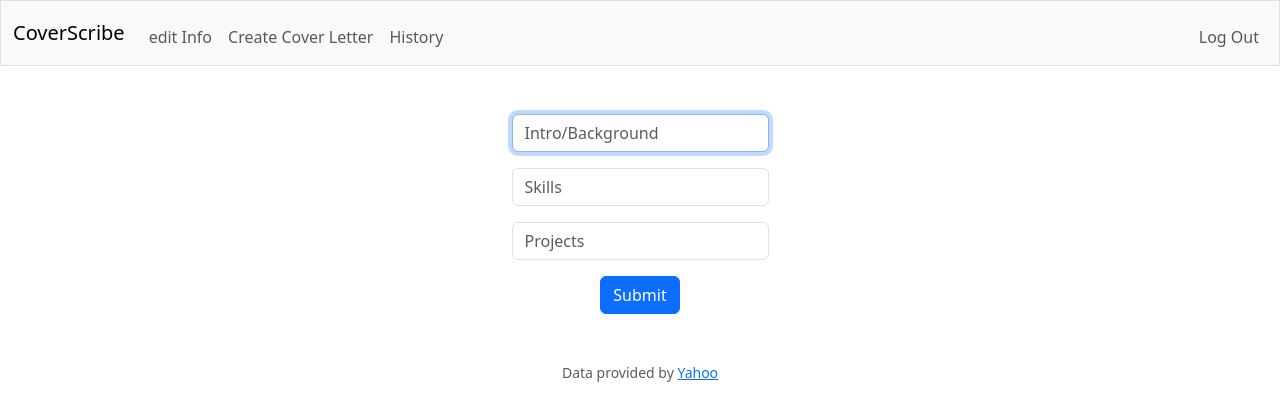
After one commit to jtpenman1/CoverScribe, a Flask app: page /edit_info in a window 1280 px wide. The commit adds this page. Shown: the top 396 px of the page. Run offline with Flask 3, Linux system fonts and the light colour scheme; a user stored in the database is signed in; some libraries are stand-ins or nearby versions.

Commit message:
created edit info and home page and connected all functionallity with these pages

```diff
--- a/app.py
+++ b/app.py
@@ -4,12 +4,9 @@ from cs50 import SQL
 from flask import Flask, flash, redirect, render_template, request, session
 from flask_session import Session
 from werkzeug.security import check_password_hash, generate_password_hash
-from helpers import apology, login_required, lookup, usd
+from helpers import apology, login_required
 
 app = Flask(__name__)
-
-# Custom filter
-app.jinja_env.filters["usd"] = usd
 
 # Configure session to use filesystem (instead of signed cookies)
 app.config["SESSION_PERMANENT"] = False
@@ -19,9 +16,17 @@ Session(app)
 # Configure CS50 Library to use SQLite database
 db = SQL("sqlite:///personal.db")
 
-@app.route('/')
+@app.route("/")
+@login_required
 def index():
-    return 'Hello, World!'
+    """Show portfolio of user"""
+    id = session.get("user_id")
+    info = db.execute("SELECT * FROM information WHERE user_id = ?", id)
+    intro = info[0]["intro"]
+    skills = info[0]["skills"]
+    projects = info[0]["projects"]
+
+    return render_template("index.html", intro=intro, skills=skills, projects=projects)
 
 @app.route("/register", methods=["GET", "POST"])
 def register():
@@ -35,7 +40,6 @@ def register():
         last_name = request.form.get("last_name")
         if not username:
             return apology("must provide username", 400)
-
         elif not first_name:
             return apology("must provide first name", 400)
 
@@ -65,14 +69,22 @@ def register():
         # Remember which user has logged in
         session["user_id"] = rows[0]["id"]
 
-        # Redirect user to home page
-        return redirect("/")
+        # Redirect user to the edit info page to add information
+        return redirect("/edit_info")
 
     # User reached route via GET (as by clicking a link or via redirect)
     else:
         return render_template("register.html")
 
+@app.route("/logout")
+def logout():
+    """Log user out"""
 
+    # Forget any user_id
+    session.clear()
+
+    # Redirect user to login form
+    return redirect("/")
 
 @app.route("/login", methods=["GET", "POST"])
 def login():
@@ -111,3 +123,28 @@ def login():
     # User reached route via GET (as by clicking a link or via redirect)
     else:
         return render_template("login.html")
+
+@app.route("/edit_info", methods=["GET", "POST"])
+@login_required
+def edit_info():
+    """edit user information"""
+    id = session.get("user_id")
+    if request.method == "POST":
+        intro = request.form.get("intro")
+        skills = request.form.get("skills")
+        projects = request.form.get("projects")
+        info = db.execute("SELECT * FROM information WHERE user_id = ?", id)
+        if len(info) == 0:
+            db.execute("INSERT INTO information (intro, skills, projects, user_id) VALUES(?, ?, ?, ?)",
+                    intro, skills, projects, id)
+        else:
+            db.execute("UPDATE information SET intro = ?, skills = ?, projects = ? WHERE user_id = ?", intro, skills, projects, id)
+        return render_template("index.html", intro=intro, skills=skills, projects=projects)
+    else:
+        info = db.execute("SELECT * FROM information WHERE user_id = ?", id)
+        if len(info) == 0:
+            return render_template("edit_info.html")
+        intro = info[0]["intro"]
+        skills = info[0]["skills"]
+        projects = info[0]["projects"]
+        return render_template("edit_info.html", intro=intro, skills=skills, projects=projects)
--- a/helpers.py
+++ b/helpers.py
@@ -1,10 +1,3 @@
-import csv
-import datetime
-import pytz
-import requests
-import urllib
-import uuid
-
 from flask import redirect, render_template, request, session
 from functools import wraps
 
@@ -48,41 +41,3 @@ def login_required(f):
         return f(*args, **kwargs)
 
     return decorated_function
-
-
-def lookup(symbol):
-    """Look up quote for symbol."""
-
-    # Prepare API request
-    symbol = symbol.upper()
-    end = datetime.datetime.now(pytz.timezone("US/Eastern"))
-    start = end - datetime.timedelta(days=7)
-
-    # Yahoo Finance API
-    url = (
-        f"https://query1.finance.yahoo.com/v7/finance/download/{urllib.parse.quote_plus(symbol)}"
-        f"?period1={int(start.timestamp())}"
-        f"&period2={int(end.timestamp())}"
-        f"&interval=1d&events=history&includeAdjustedClose=true"
-    )
-
-    # Query API
-    try:
-        response = requests.get(
-            url,
-            cookies={"session": str(uuid.uuid4())},
-            headers={"Accept": "*/*", "User-Agent": request.headers.get("User-Agent")},
-        )
-        response.raise_for_status()
-
-        # CSV header: Date,Open,High,Low,Close,Adj Close,Volume
-        quotes = list(csv.DictReader(response.content.decode("utf-8").splitlines()))
-        price = round(float(quotes[-1]["Adj Close"]), 2)
-        return {"price": price, "symbol": symbol}
-    except (KeyError, IndexError, requests.RequestException, ValueError):
-        return None
-
-
-def usd(value):
-    """Format value as USD."""
-    return f"${value:,.2f}"
--- /dev/null
+++ b/templates/edit_info.html
@@ -0,0 +1,20 @@
+{% extends "layout.html" %}
+
+{% block title %}
+    edit info
+{% endblock %}
+
+{% block main %}
+    <form action="/edit_info" method="post">
+        <div class="mb-3">
+            <input autocomplete="off" autofocus class="form-control mx-auto w-auto" name="intro" placeholder="Intro/Background" type="text">
+        </div>
+        <div class="mb-3">
+            <input class="form-control mx-auto w-auto" name="skills" placeholder="Skills" type="text">
+        </div>
+        <div class="mb-3">
+            <input class="form-control mx-auto w-auto" name="projects" placeholder="Projects" type="text">
+        </div>
+        <button class="btn btn-primary" type="submit">Submit</button>
+    </form>
+{% endblock %}
--- a/templates/layout.html
+++ b/templates/layout.html
@@ -31,7 +31,7 @@
                 <div class="collapse navbar-collapse" id="navbar">
                     {% if session["user_id"] %}
                         <ul class="navbar-nav me-auto mt-2">
-                            <li class="nav-item"><a class="nav-link" href="/add_info">Add Info</a></li>
+                            <li class="nav-item"><a class="nav-link" href="/edit_info">edit Info</a></li>
                             <li class="nav-item"><a class="nav-link" href="/create_cover">Create Cover Letter</a></li>
                             <li class="nav-item"><a class="nav-link" href="/history">History</a></li>
                         </ul>
```
Also changed, not shown: templates/index.html (added, +24 -0 lines), users.sql (+9 -1 lines), personal.db, 4 other files.
